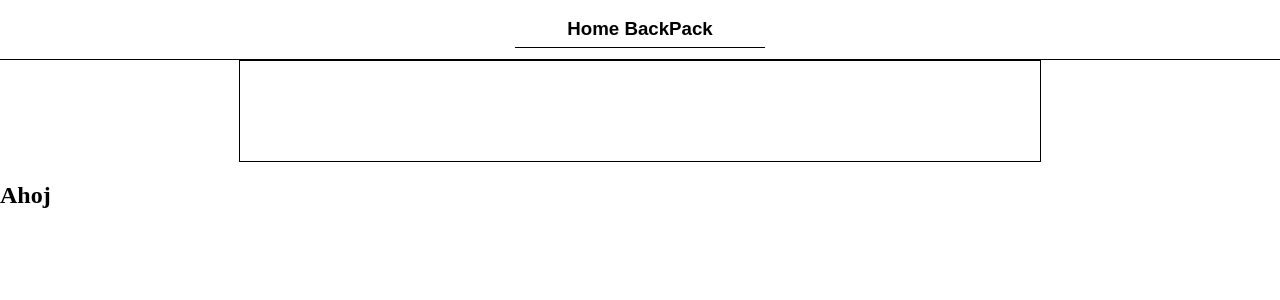
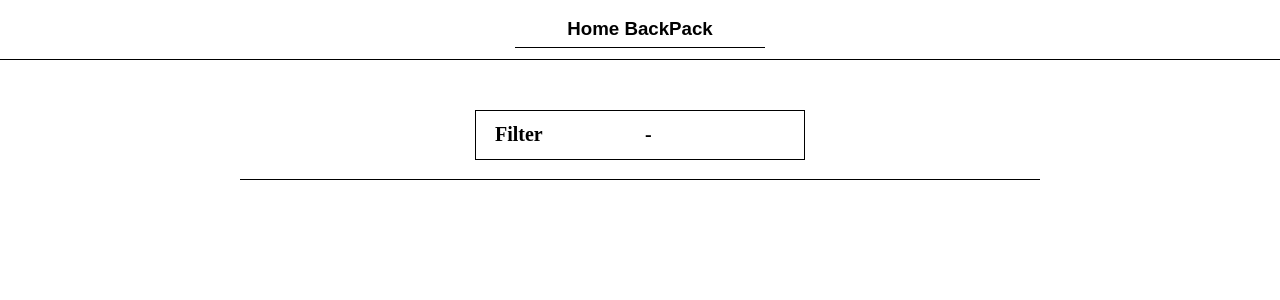
Before and after one commit to JanKoubik/GitHub-ReactApp, a React (Create React App) app: page / in a window 1280 px wide. Shown: the top 300 px of the page. Built offline with nearby package versions, Linux system fonts and the light colour scheme.

Commit message:
complete dataFilter shablone

```diff
--- a/src/DataFilter.js
+++ b/src/DataFilter.js
@@ -1,7 +1,14 @@
 const DataFilter = () => {
     return (
         <div className="DataFilter">
-
+            <div className="DataFilterColon">
+                <div className="DataFilterColon-V0">
+                    <p>Filter</p>
+                </div>
+                <div className="DataFilterColon-V0">
+                    <p>-</p>
+                </div>
+            </div>
         </div>
      );
 }
--- a/src/Home.js
+++ b/src/Home.js
@@ -6,7 +6,6 @@ const Home = () => {
         <div className="Home">
             <NavBar />
             <DataFilter />
-            <h2>Ahoj</h2>
         </div>
      );
 }
--- a/src/index.css
+++ b/src/index.css
@@ -53,7 +53,34 @@ body {
 
 .DataFilter {
   width: 800px;
-  height: 100px;
+  height: 120px;
+  border-bottom: 1px solid black;
+  margin: auto;
+  box-sizing: border-box;
+  justify-content: center;
+  display: flex;
+}
+
+.DataFilterColon {
+  margin-top: 50px;
+  width: 330px;
+  height: 50px;
   border: 1px solid black;
-  margin: auto;
+  box-sizing: border-box;
+  padding: 5px 12px;
 }
+
+.DataFilterColon-V0 {
+  width: 150px;
+  height: 36px;
+  border: 1px solid transparent;
+  display: inline-block;
+  box-sizing: border-box;
+  padding: 6px;
+}
+
+.DataFilterColon-V0 p {
+  margin: 0;
+  font-size: 20px;
+  font-weight: 800;
+}
```
Also changed, not shown: src/DataList.js (added, +9 -0 lines).
